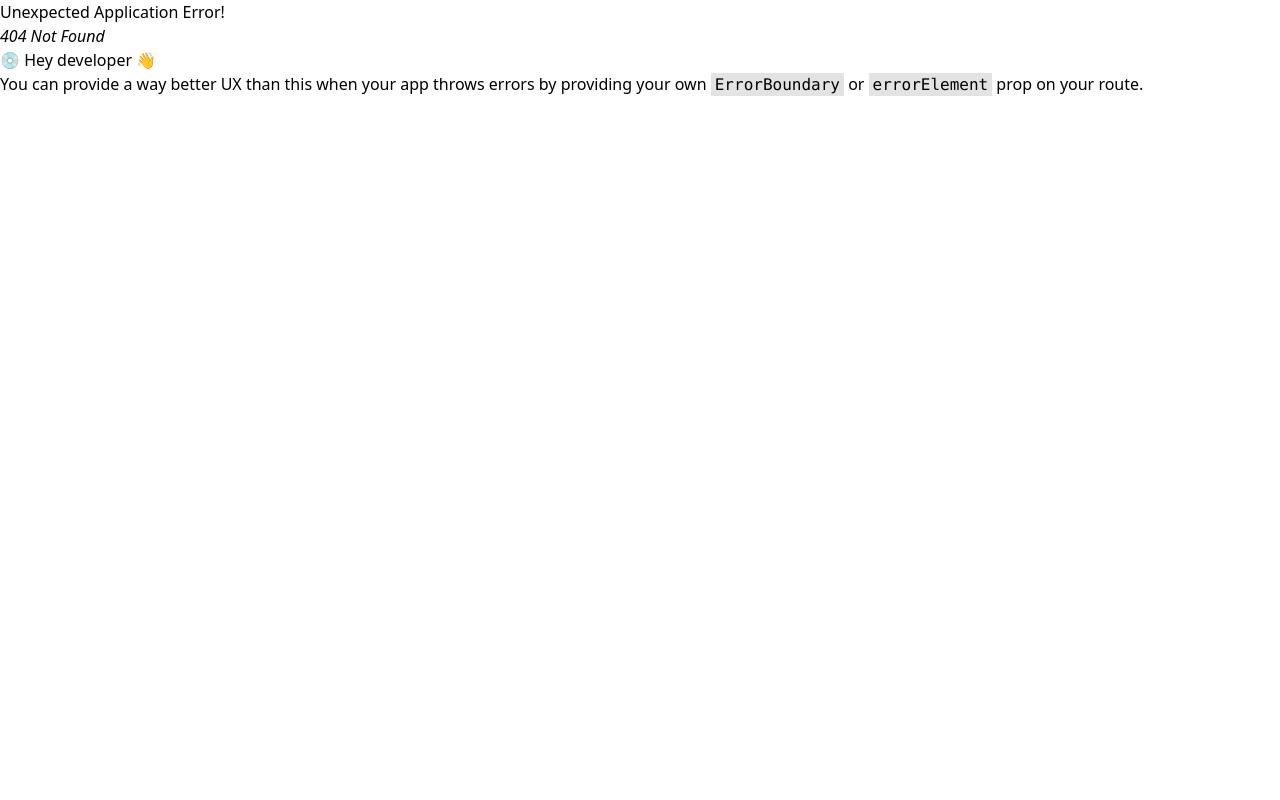
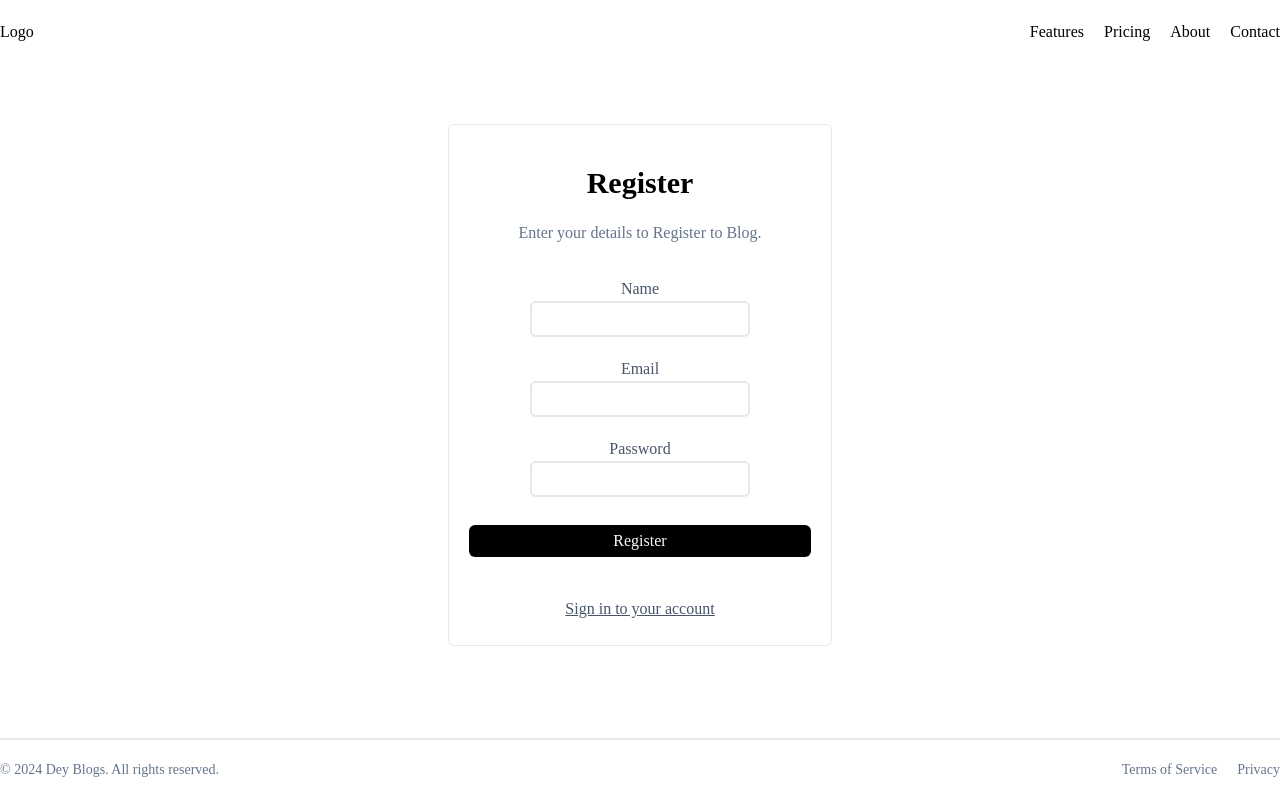
Before and after one commit to Dey11/Blog-app, a React (Vite) app in the folder frontend/: page /register in a window 1280 px wide. Before the commit this address had no page. Built offline with nearby package versions, Linux system fonts and the light colour scheme; no server answers; a web font is replaced by a local one.

Commit message:
Add login and registration pages

```diff
--- /dev/null
+++ b/frontend/src/pages/Login.tsx
@@ -0,0 +1,81 @@
+import { useState } from "react";
+import axios from "axios";
+import { BACKEND_URL } from "../config";
+import { SigninType } from "@dey11/blog";
+import { useRecoilState } from "recoil";
+import { authState } from "../recoil/atoms/authState";
+import { useNavigate } from "react-router-dom";
+
+const Login = () => {
+  const [auth, setAuth] = useRecoilState(authState);
+  const [loginData, setLoginData] = useState<SigninType>({
+    email: "",
+    password: "",
+  });
+  const navigate = useNavigate();
+
+  const handleSubmit = async (e: any) => {
+    e.preventDefault();
+    try {
+      const res = await axios.post(`${BACKEND_URL}/signin`, {
+        email: loginData.email,
+        password: loginData.password,
+      });
+      // console.log(res.data);
+      const token = res.data.token;
+      setAuth({
+        id: res.data.id,
+        name: res.data.name || "User",
+        email: res.data.email,
+      });
+      localStorage.setItem("token", token);
+      navigate("/");
+    } catch (err) {
+      console.log(err);
+    }
+  };
+
+  return (
+    <div>
+      <div className="">
+        <form
+          className="mx-auto flex flex-col gap-5 border text-center max-w-96 rounded-md"
+          onSubmit={(e) => handleSubmit(e)}
+        >
+          <h1 className=" font-bold text-3xl pt-10">Login</h1>
+          <h3 className="text-slate-500 pb-5">
+            Enter your email below to login to your account.
+          </h3>
+          <label>
+            <span className="block text-slate-600">Email</span>{" "}
+            <input
+              className=" border-2 rounded-md px-2 py-1"
+              type="email"
+              onChange={(e) => {
+                setLoginData({ ...loginData, email: e.target.value });
+              }}
+            />
+          </label>
+          <label className="pb-2">
+            <span className="block text-slate-600">Password</span>
+            <input
+              className="border-2 rounded-md px-2 py-1"
+              type="password"
+              onChange={(e) => {
+                setLoginData({ ...loginData, password: e.target.value });
+              }}
+            />
+          </label>
+          <button className="bg-black text-slate-50 mx-5 rounded-md py-1 font-light">
+            Login
+          </button>
+          <h3 className=" underline font-light text-slate-600 pb-10 pt-10">
+            Sign up for an account
+          </h3>
+        </form>
+      </div>
+    </div>
+  );
+};
+
+export default Login;
--- /dev/null
+++ b/frontend/src/pages/Register.tsx
@@ -0,0 +1,93 @@
+import { useState } from "react";
+import axios from "axios";
+import { BACKEND_URL } from "../config";
+import { SignupType } from "@dey11/blog";
+import { useRecoilState } from "recoil";
+import { authState } from "../recoil/atoms/authState";
+import { useNavigate } from "react-router-dom";
+
+const Register = () => {
+  const [registerData, setRegisterData] = useState<SignupType>({
+    name: "",
+    email: "",
+    password: "",
+  });
+  const [auth, setAuth] = useRecoilState(authState);
+  const navigate = useNavigate();
+
+  const handleSubmit = async (e: any) => {
+    e.preventDefault();
+    try {
+      const res = await axios.post(`${BACKEND_URL}/signup`, {
+        name: registerData.name,
+        email: registerData.email,
+        password: registerData.password,
+      });
+      // console.log(res.data);
+      const token = res.data.token;
+      setAuth({
+        id: res.data.id,
+        name: res.data.name || "User",
+        email: res.data.email,
+      });
+      localStorage.setItem("token", token);
+      navigate("/");
+    } catch (err) {
+      console.log(err);
+    }
+  };
+
+  return (
+    <div>
+      <div className="">
+        <form
+          className="mx-auto flex flex-col gap-5 border text-center max-w-96 rounded-md"
+          onSubmit={(e) => handleSubmit(e)}
+        >
+          <h1 className=" font-bold text-3xl pt-10">Register</h1>
+          <h3 className="text-slate-500 pb-3">
+            Enter your details to Register to Blog.
+          </h3>
+          <label>
+            <span className="block text-slate-600">Name</span>{" "}
+            <input
+              className=" border-2 rounded-md px-2 py-1"
+              type="name"
+              onChange={(e) => {
+                setRegisterData({ ...registerData, name: e.target.value });
+              }}
+            />
+          </label>
+          <label>
+            <span className="block text-slate-600">Email</span>{" "}
+            <input
+              className=" border-2 rounded-md px-2 py-1"
+              type="email"
+              onChange={(e) => {
+                setRegisterData({ ...registerData, email: e.target.value });
+              }}
+            />
+          </label>
+          <label className="pb-2">
+            <span className="block text-slate-600">Password</span>
+            <input
+              className="border-2 rounded-md px-2 py-1"
+              type="password"
+              onChange={(e) => {
+                setRegisterData({ ...registerData, password: e.target.value });
+              }}
+            />
+          </label>
+          <button className="bg-black text-slate-50 mx-5 rounded-md py-1 font-light">
+            Register
+          </button>
+          <h3 className=" underline font-light text-slate-600 pb-6 pt-5">
+            Sign in to your account
+          </h3>
+        </form>
+      </div>
+    </div>
+  );
+};
+
+export default Register;
--- /dev/null
+++ b/frontend/src/recoil/atoms/authState.ts
@@ -0,0 +1,10 @@
+import { atom } from "recoil";
+
+export const authState = atom({
+  key: "authState",
+  default: {
+    id: null,
+    name: null,
+    email: null,
+  },
+});
```
Also changed, not shown: frontend/src/App.tsx (+10 -0 lines).
